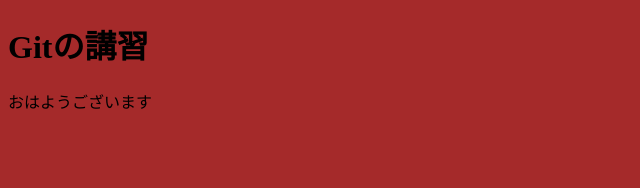
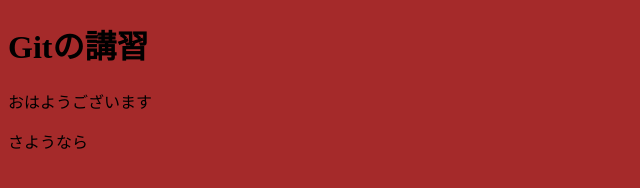
Before and after one commit to shiono-tenka/test_1109, a plain HTML site: page index.html in a window 1280 px wide. Shown: the full height of the page, 0-640 px from the left. Drawn offline with Linux system fonts and the light colour scheme.

Commit message:
pタグの追加

```diff
--- a/index.html
+++ b/index.html
@@ -9,5 +9,6 @@
 <body>
     <h1>Gitの講習</h1>
     <p>おはようございます</p>
+    <p>さようなら</p>
 </body>
 </html>
```
